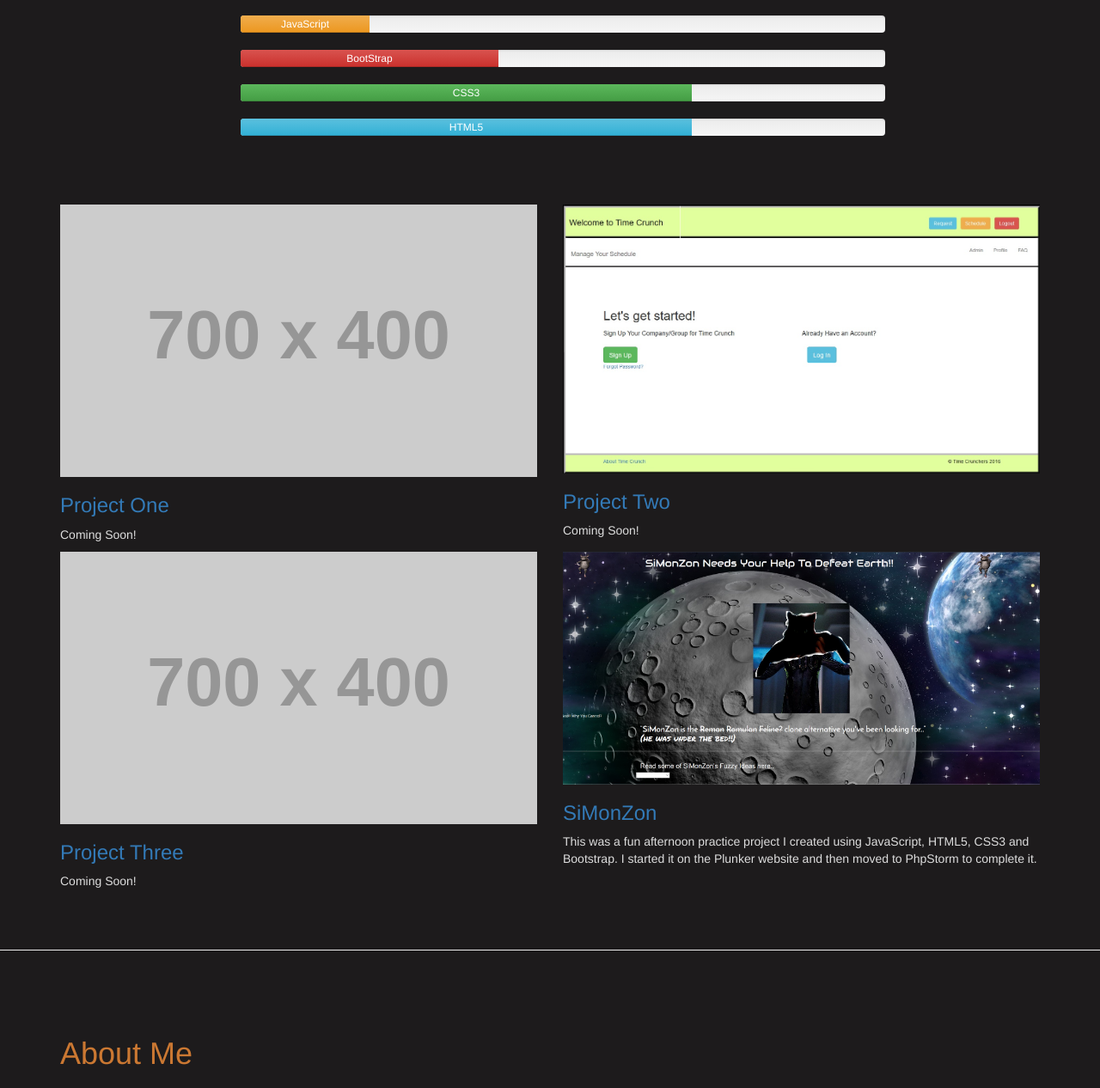
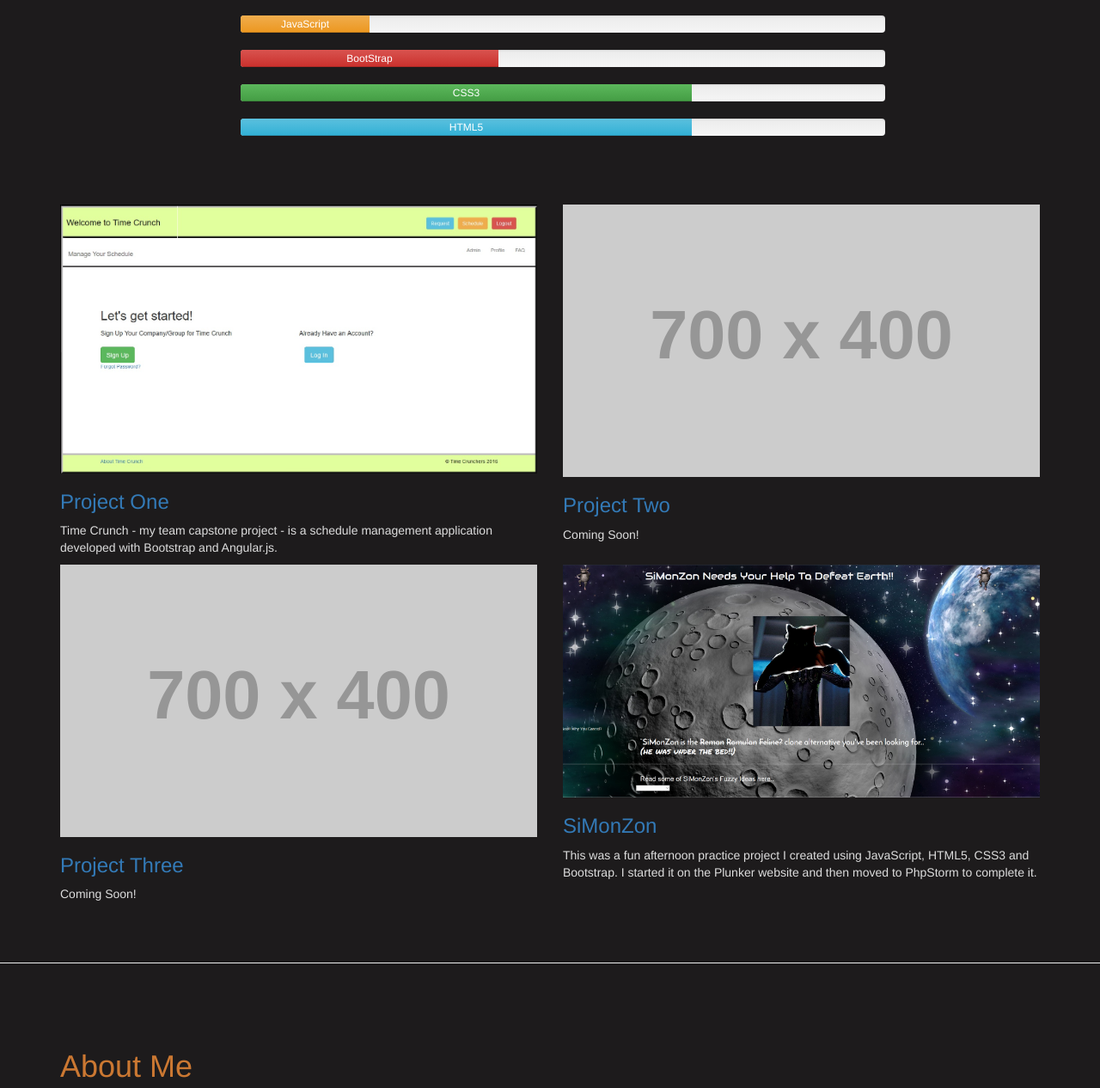
Before and after one commit to elainethomas/el41net, a PHP site: page / in a window 1280 px wide. Shown: the part 1424-2690 px from the top of the page at 86% size. Run offline with PHP 8.4, Linux system fonts and the light colour scheme; grey boxes labelled with a size stand in for pictures from a placeholder-image service; some libraries are stand-ins or nearby versions.

Commit message:
moving projects around

```diff
--- a/public_html/index.php
+++ b/public_html/index.php
@@ -163,16 +163,16 @@
 				<div class="row">
 					<div class="col-md-6 portfolio-item">
 						<a href="#">
-							<img class="img-responsive" src="http://placehold.it/700x400" alt="">
+							<img class="img-responsive" src="images/timecrunch.jpg" alt="timecrunch">
 						</a>
 						<h3>
 							<a href="#">Project One</a>
 						</h3>
-						<p>Coming Soon!</p>
+						<p>Time Crunch - my team capstone project - is a schedule management application developed with Bootstrap and Angular.js.</p>
 					</div>
 					<div class="col-md-6 portfolio-item">
-						<a href="#">
-							<img class="img-responsive" src="images/timecrunch.jpg" alt="timecrunch">
+						<a href="">
+							<img class="img-responsive" src="http://placehold.it/700x400" alt="">
 						</a>
 						<h3>
 							<a href="#">Project Two</a>
```
